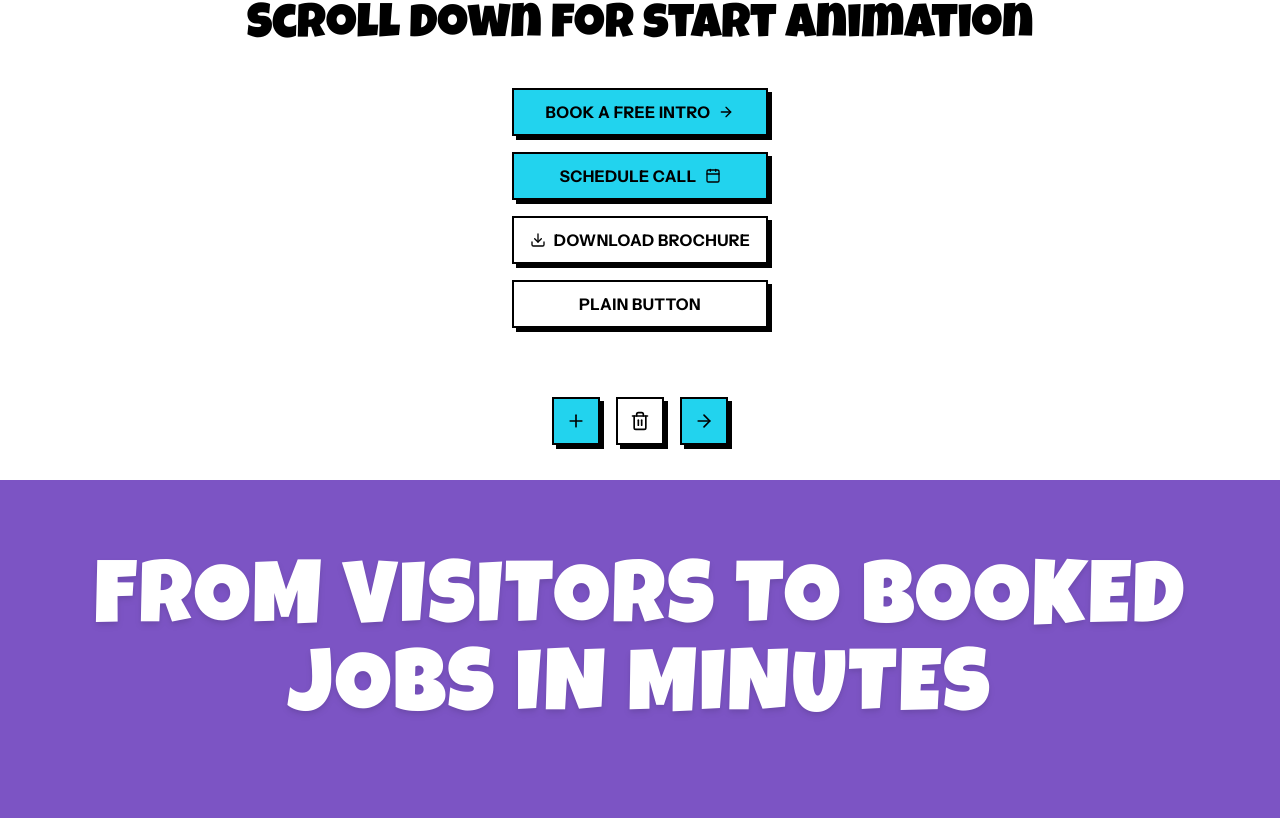
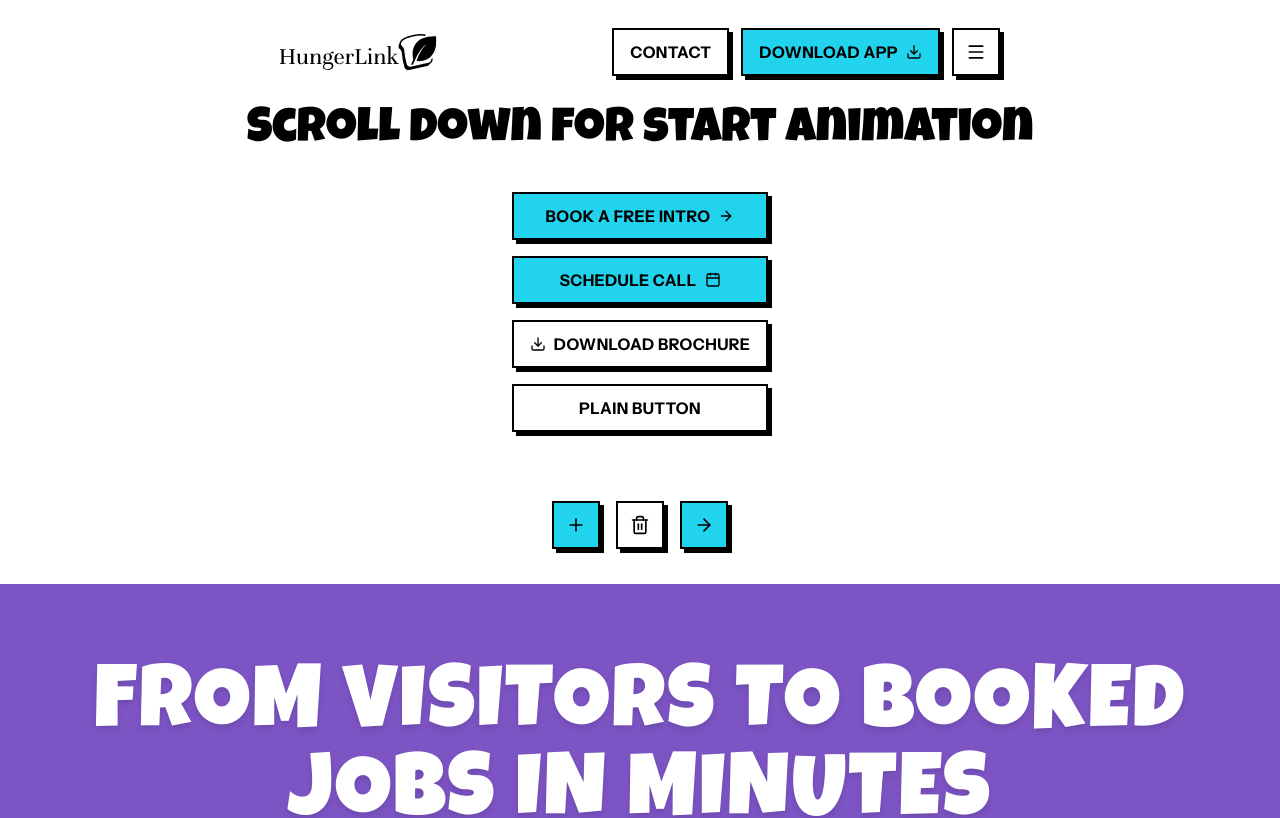
Before and after one commit to Chamindu-DM/web-animations, a React (Vite) app: page / in a window 1280 px wide. Shown: the top 818 px of the page. Built offline with nearby package versions, Linux system fonts and the light colour scheme.

Commit message:
feat: add Navbar component and logo to application shell

```diff
--- a/src/App.jsx
+++ b/src/App.jsx
@@ -1,11 +1,13 @@
 import FeaturesSection from "./components/FeaturesSection";
 import CardStackSection from "./components/CardStackSection";
+import Navbar from "./components/Navbar";
 import { Button } from "./components/Button";
 import { ArrowRight, Calendar, Download, Plus, Trash2 } from "lucide-react";
 
 export default function App() {
   return (
-    <main className="bg-white min-h-screen overflow-clip">
+    <main className="bg-white min-h-screen">
+      <Navbar/>
       {/* Intro hero section */}
       <div className="h-[60vh] grid place-items-center text-black">
         <h1 className="font-luckiest text-4xl md:text-5xl">Scroll down for start animation</h1>
--- /dev/null
+++ b/src/components/Navbar.jsx
@@ -0,0 +1,42 @@
+import React from "react";
+import HungerLinkLogo from "../assets/HungerLink_Logo.svg";
+import { Button } from "./Button";
+import { Download, Menu } from "lucide-react";
+
+export const Navbar = () => {
+    return(
+        <header className="sticky bg-white/50 backdrop-blur-md top-0 z-50 w-full p-4 flex justify-center items-center">
+            <nav className="w-full max-w-3xl px-6 py-3 rounded-none flex items-center justify-between gap-6">
+                <a href="#" className="flex items-center">
+                    <img
+                        src={HungerLinkLogo}
+                        alt="HungerLink Logo"
+                        className="h-9 w-auto object-contain"
+                    />
+                </a>
+
+                <div className="flex items-center gap-3">
+                    <Button
+                        variant="secondary"
+                    >
+                    Contact
+                    </Button>
+                    <Button
+                        variant="primary"
+                        icon={Download}
+                    >
+                        Download App
+                    </Button>
+                    <Button
+                        variant="secondary"
+                        icon={Menu}
+                        isIconOnly
+                        aria-label="Open menu"
+                    />
+                </div>
+            </nav>
+        </header>
+    );
+};
+
+export default Navbar;
```
Also changed, not shown: src/assets/HungerLink_Logo.svg (added).
